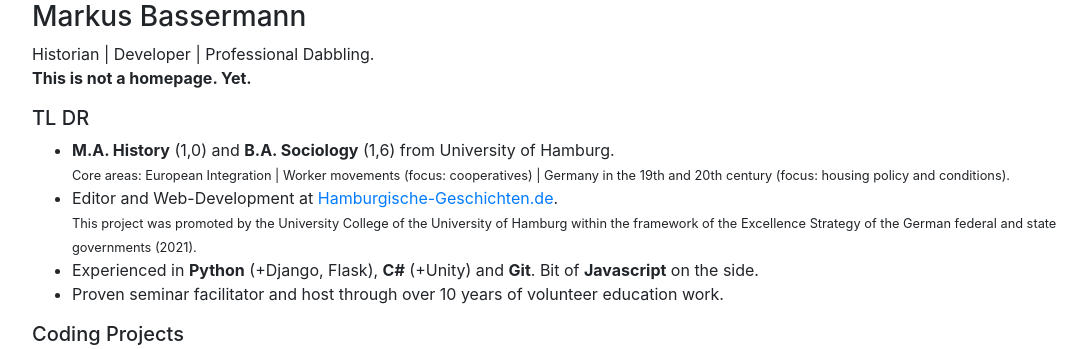
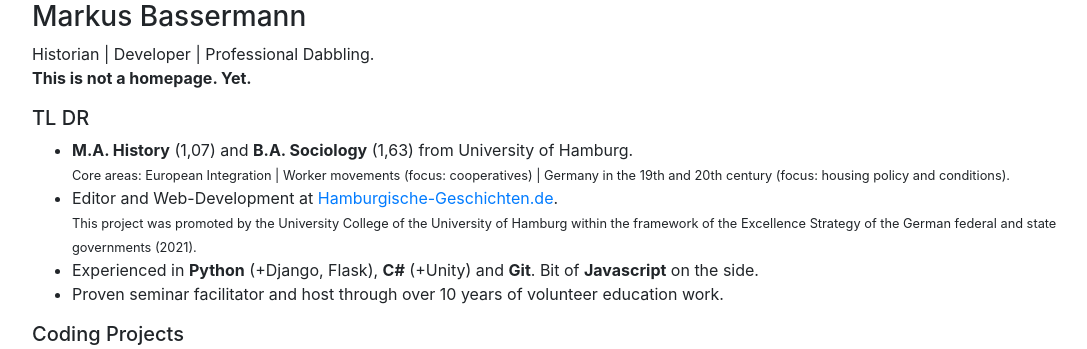
Before and after one commit to Wolfenswan/flask-sandbox, a Flask app: page / in a window 1280 px wide. Shown: the top 349 px of the page, without its empty margins (68-1155 px from the left). Run offline with Flask 2, Linux system fonts and the light colour scheme; parts of the project's set-up code (start-up, migrations or seed data) failed here and were passed over; some libraries are stand-ins or nearby versions.

Commit message:
more typo fixes

```diff
--- a/templates/index.html
+++ b/templates/index.html
@@ -1,4 +1,9 @@
 {% extends "base.html" %}
+
+{% block custom_css %}
+    <link rel="stylesheet" href="{{ url_for('static',filename='adx_wodzefack/style.css') }}">
+{% endblock %}
+
 
 {% block content %}
     <div class="container">
--- a/templates/landingpage/shortinfo.html
+++ b/templates/landingpage/shortinfo.html
@@ -1,7 +1,7 @@
 {% block shortinfo %}
 <h5>TL DR</h5>
 <ul>
-    <li><b>M.A. History</b> (1,0) and <b>B.A. Sociology</b> (1,6) from University of Hamburg.<br/>
+    <li><b>M.A. History</b> (1,07) and <b>B.A. Sociology</b> (1,63) from University of Hamburg.<br/>
     <small>Core areas: European Integration | Worker movements (focus: cooperatives) | Germany in the 19th and 20th century (focus: housing policy and conditions).</small></li>
     <li>Editor and Web-Development at <a href="https://hamburgische-geschichten.de/" target="_blank">Hamburgische-Geschichten.de</a>.<br/>
     <small>This project was promoted by the University College of the University of Hamburg within the framework of the Excellence Strategy of the German federal and state governments (2021).</small></li>
```
